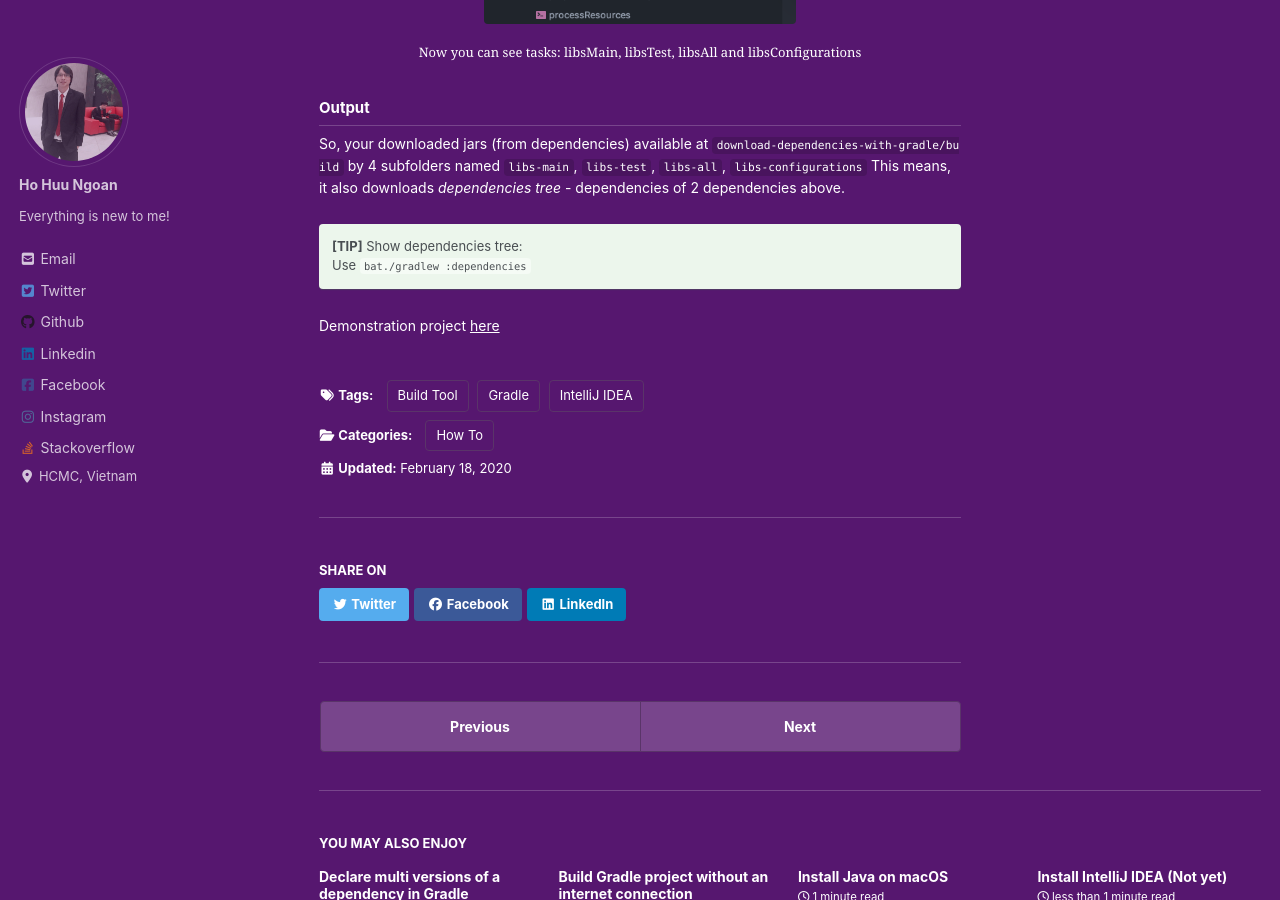
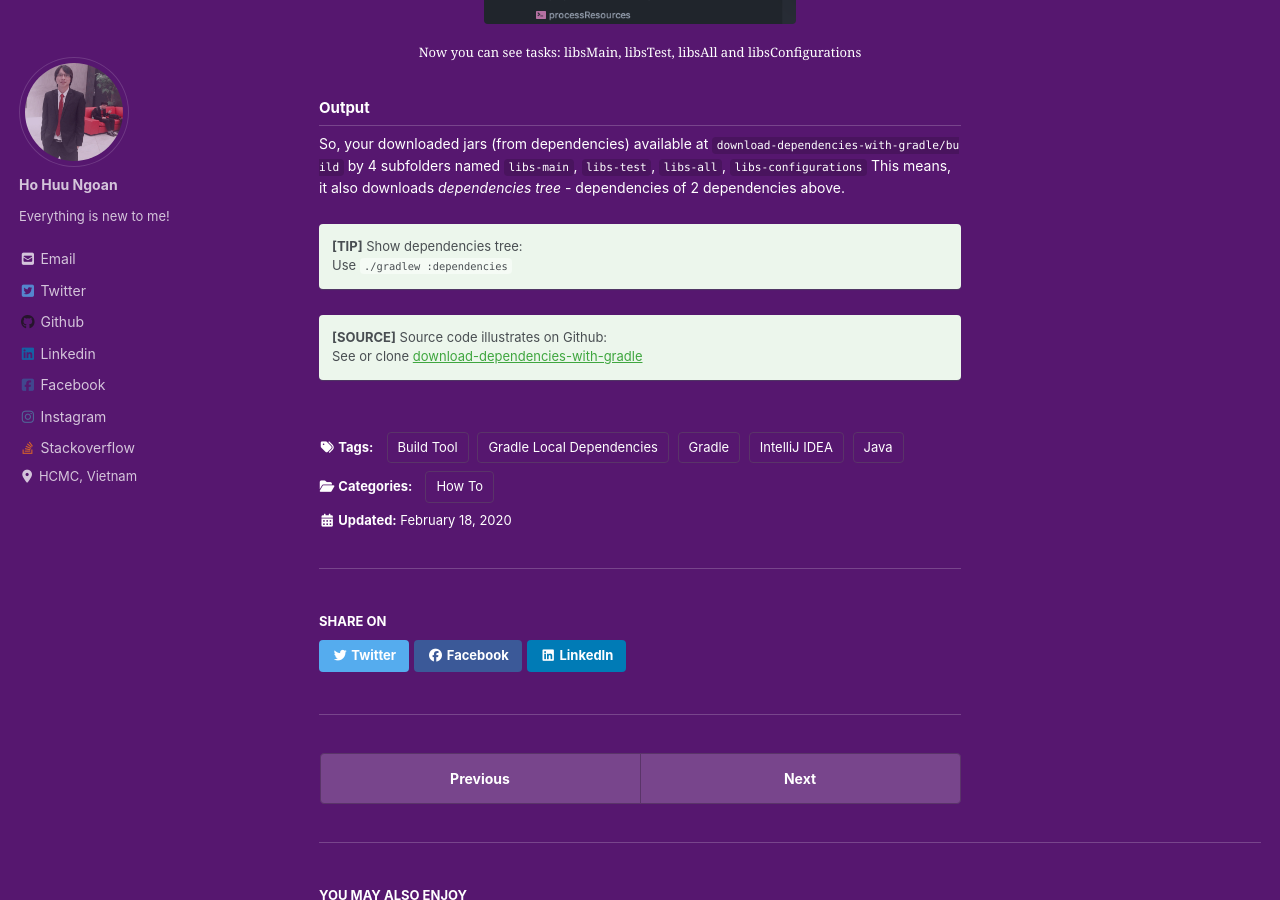
Before and after one commit to ngoanh2n/blog, a Jekyll site: the page built from _posts/2020-02-18-download-dependencies-to-local-with-gradle.md, in a window 1280 px wide and 900 px high, scrolled down 4578 px. Built offline with Jekyll 4.4.1, drawn with Linux system fonts in a browser that asks for light colours; cached includes are drawn as plain includes; nearby versions of some CDN libraries; comment, search, counter and statistics services are not loaded; a style sheet for code colours, icons or effects is not loaded.

Commit message:
[POST] Update notice and tags

````diff
--- a/_posts/2020-02-18-download-dependencies-to-local-with-gradle.md
+++ b/_posts/2020-02-18-download-dependencies-to-local-with-gradle.md
@@ -7,7 +7,9 @@ categories:
 tags:
   - Gradle
   - Build Tool
+  - Gradle Local Dependencies
   - IntelliJ IDEA
+  - Java
 ---
 
 {% include base_path %}
@@ -20,10 +22,10 @@ tags:
 > **IntelliJ IDEA**: 2019.3.1 (Community Edition)<br/>
 
 > **[TIP]** Gradle version:<br/>
-> You can change target version by 2 ways (*See [https://gradle.org/releases](https://gradle.org/releases)*):
-> 1. Run on command line (terminal):<br/>
-> `./gradlew wrapper --gradle-version=6.2`<br/>
-> 2. Edit [`gradle-wrapper.properties`](https://github.com/ngoanh2n/blog-demonstrations/blob/master/download-dependencies-with-gradle/gradle/wrapper/gradle-wrapper.properties) in `gradle/wrapper` folder<br/>
+You can change target version by 2 ways (*See [https://gradle.org/releases](https://gradle.org/releases)*):
+1. Run on command line (terminal):<br/>
+`./gradlew wrapper --gradle-version=6.2`<br/>
+2. Edit [`gradle-wrapper.properties`](https://github.com/ngoanh2n/blog-demonstrations/blob/master/download-dependencies-with-gradle/gradle/wrapper/gradle-wrapper.properties) in `gradle/wrapper` folder<br/>
 {: .notice--info}
 
 ## Assumptions
@@ -199,7 +201,9 @@ So, your downloaded jars (from dependencies) available at `download-dependencies
 This means, it also downloads *dependencies tree* - dependencies of 2 dependencies above.
 
 **[TIP]** Show dependencies tree:<br/>
-Use ```bat./gradlew :dependencies```
+Use ```./gradlew :dependencies```
 {: .notice--success}
 
-Demonstration project [here](https://github.com/ngoanh2n/blog-demonstrations/tree/master/download-dependencies-with-gradle)
+**[SOURCE]** Source code illustrates on Github:<br/>
+See or clone [download-dependencies-with-gradle](hhttps://github.com/ngoanh2n/blog-demonstrations/tree/master/download-dependencies-with-gradle)
+{: .notice--success}
````
